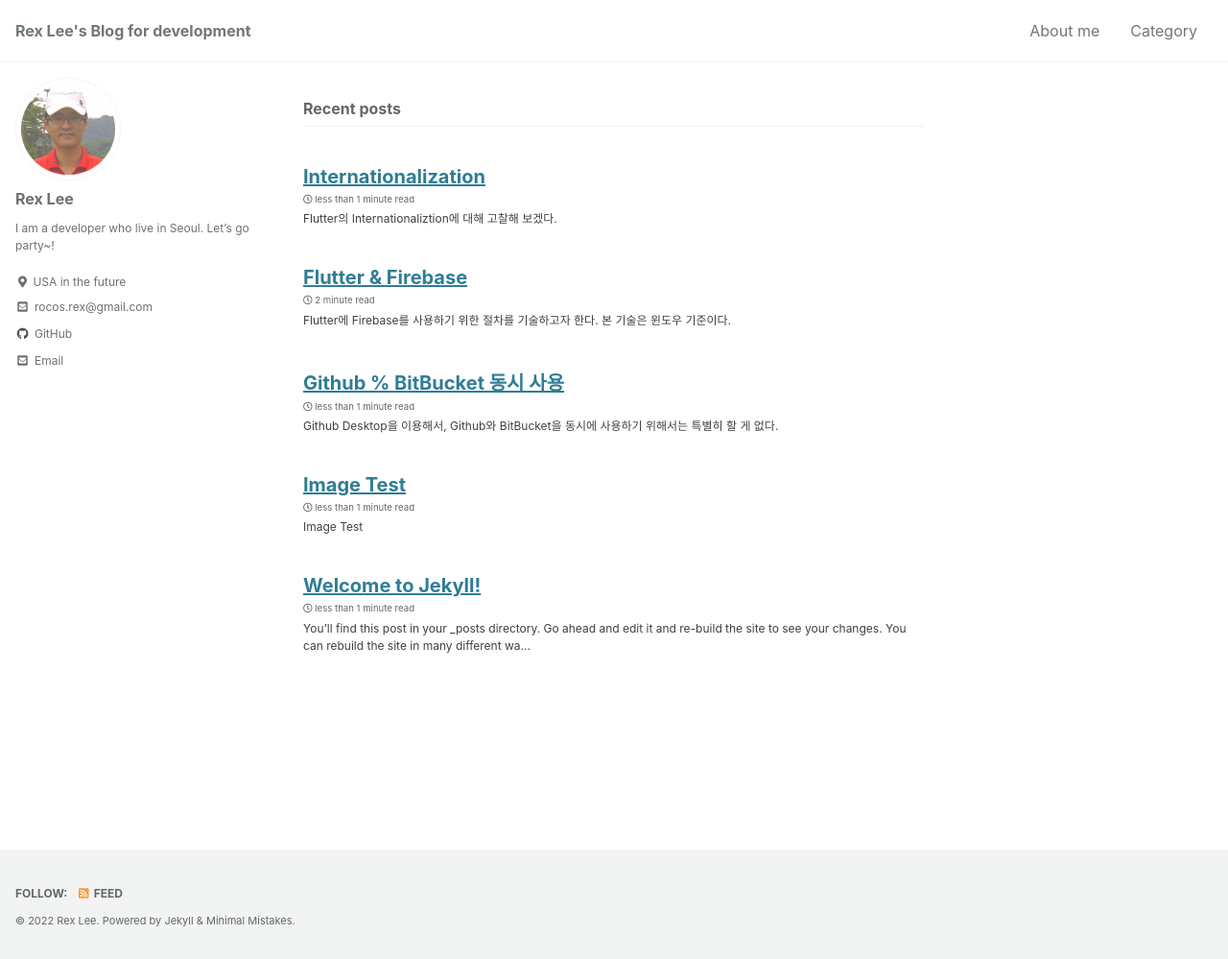
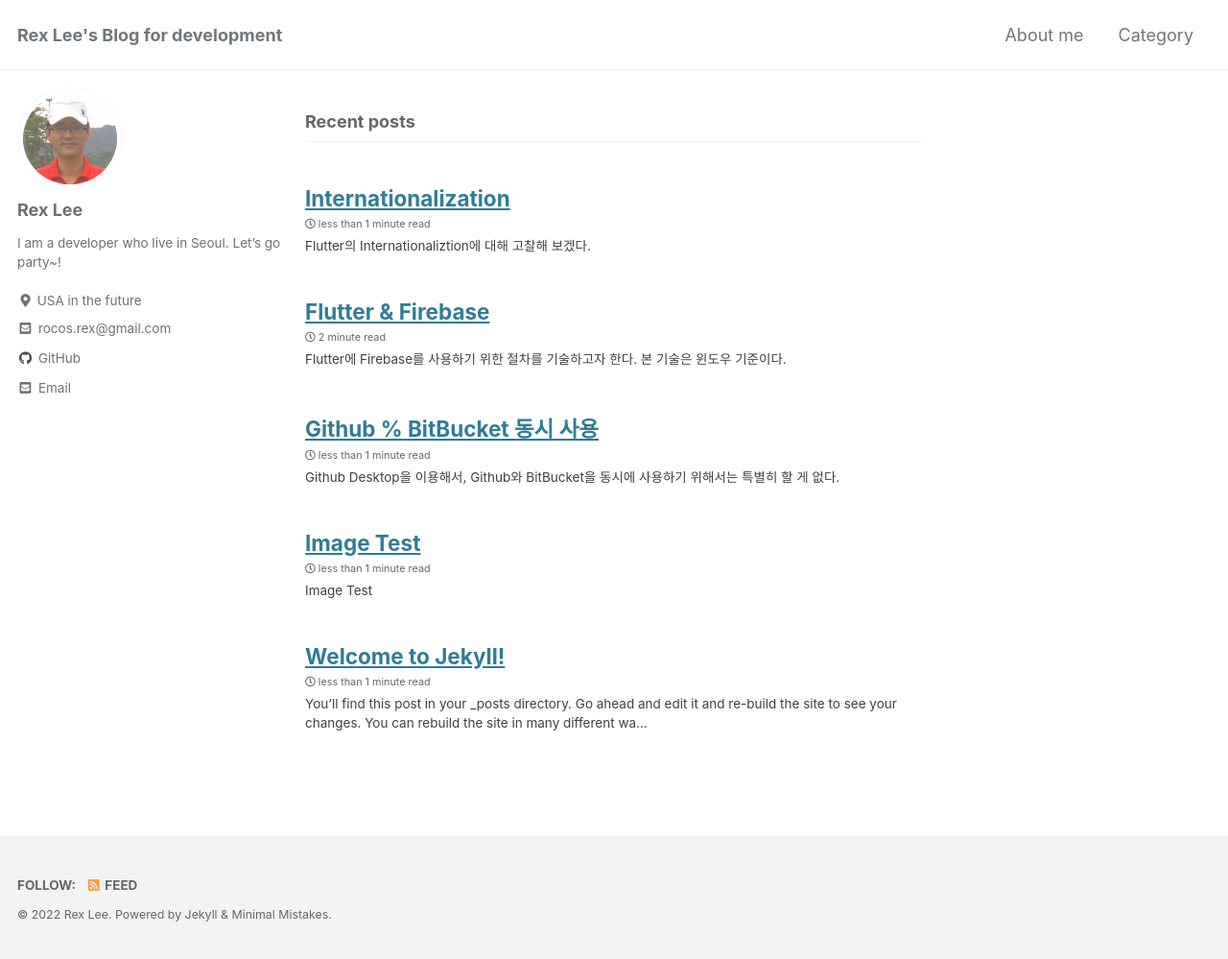
Before and after one commit to rocosrex/rocosrex.github.io, a Jekyll site: the page built from index.html, in a window 1280 px wide and 999 px high. Shown: the whole window at 96% size. Built offline with Jekyll 4.4.1, drawn with Linux system fonts in a browser that asks for light colours; cached includes are drawn as plain includes; the list of posts is cut into pages by our own code.

Commit message:
Update _reset.scss

```diff
--- a/_sass/minimal-mistakes/_reset.scss
+++ b/_sass/minimal-mistakes/_reset.scss
@@ -8,18 +8,18 @@ html {
   /* apply a natural box layout model to all elements */
   box-sizing: border-box;
   background-color: $background-color;
-  font-size: 14px;
+  font-size: 16px;
 
   @include breakpoint($medium) {
     font-size: 16px;
   }
 
   @include breakpoint($large) {
-    font-size: 16px;
+    font-size: 18px;
   }
 
   @include breakpoint($x-large) {
-    font-size: 16px;
+    font-size: 18px;
   }
 
   -webkit-text-size-adjust: 100%;
```
